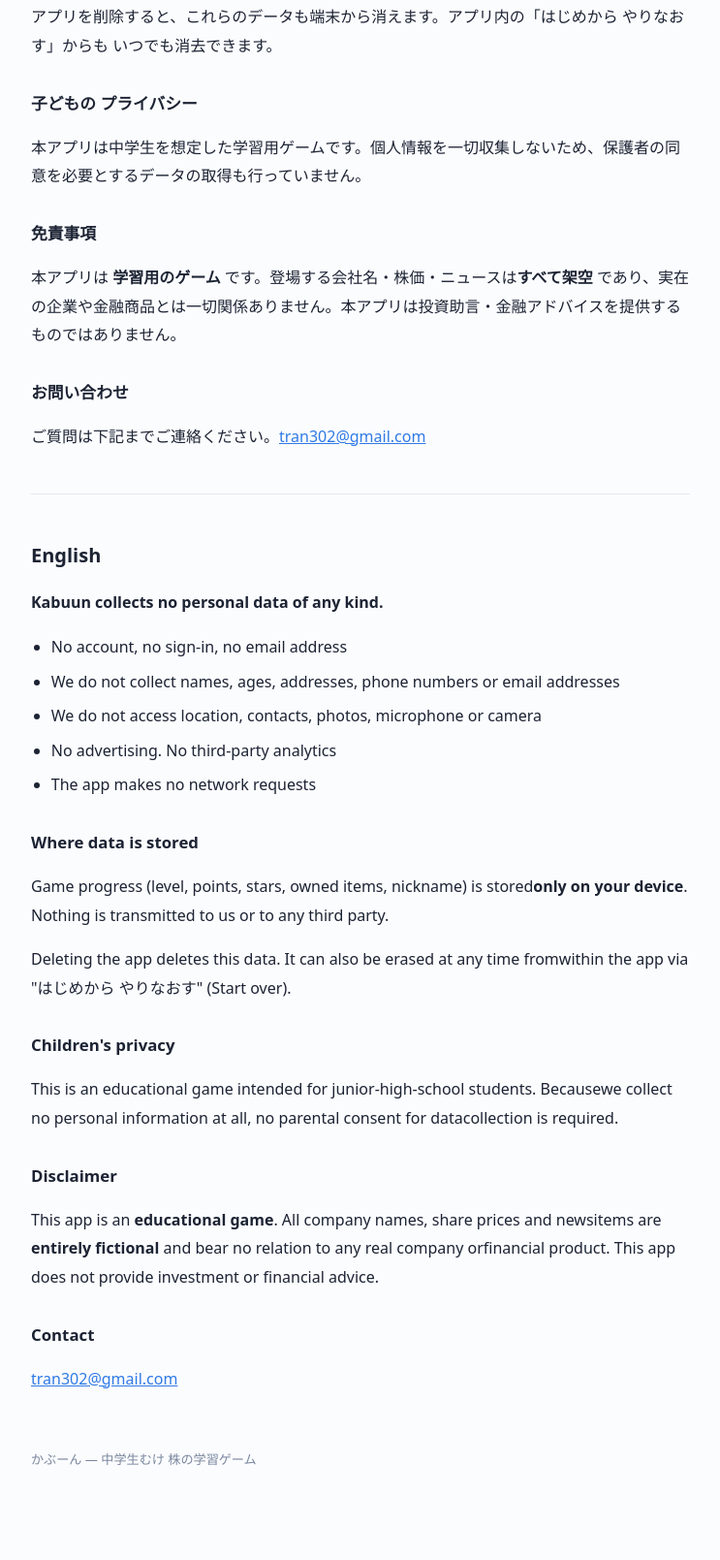
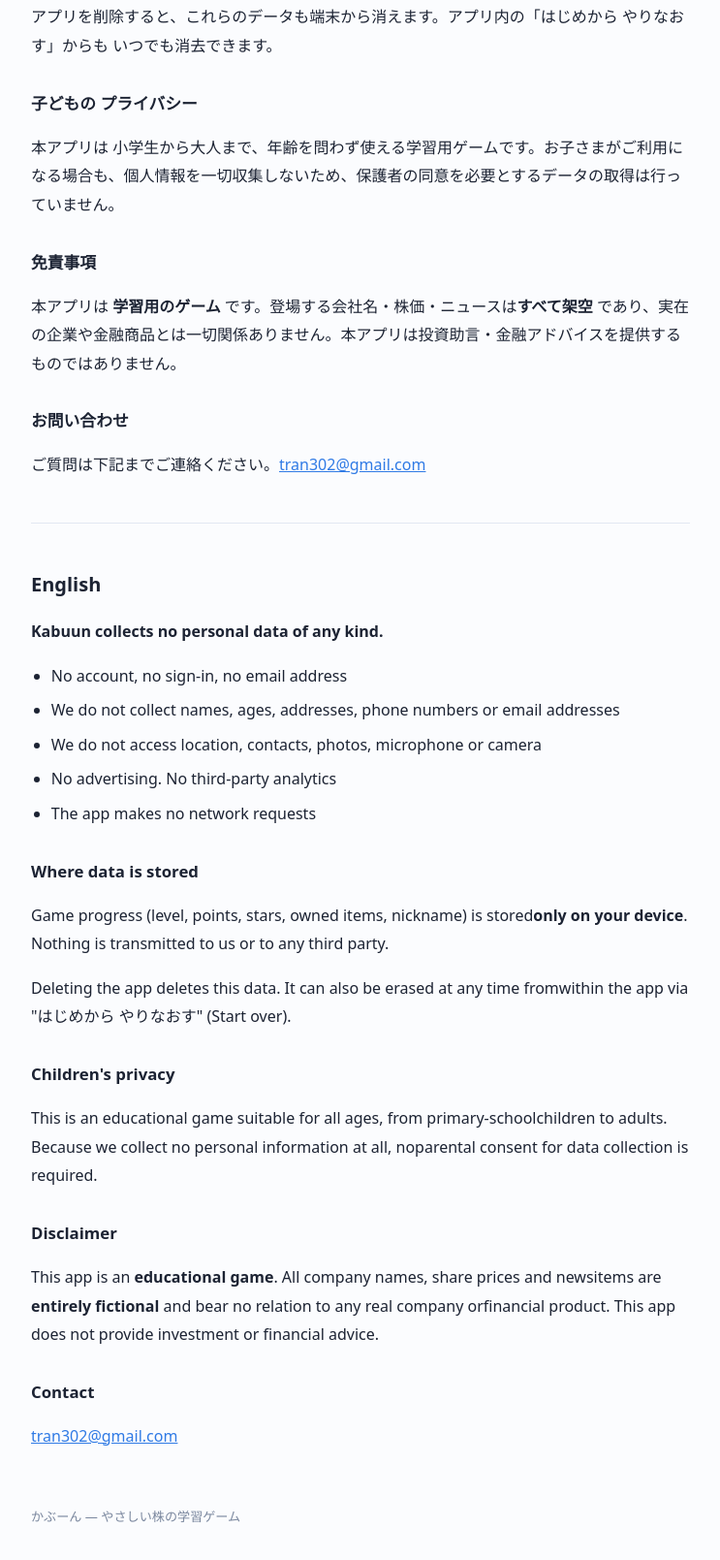
Before and after one commit to tran302/kabuun-site, a plain HTML site: page privacy.html in a window 1280 px wide. Shown: the part 655-2264 px from the top of the page at 97% size, without its empty margins (268-1011 px from the left). Drawn offline with Linux system fonts and the light colour scheme.

Commit message:
Widen audience framing to all ages

```diff
--- a/privacy.html
+++ b/privacy.html
@@ -53,7 +53,7 @@ footer { margin-top: 56px; color: #7a879e; font-size: .82rem; }
 <p>ゲームの進行状況（レベル、ポイント、★、もっているアイテム、ニックネーム）は、<strong>お使いの端末の中だけ</strong> に保存されます。当社のサーバーや外部のサービスに送信されることは ありません。</p>
 <p>アプリを削除すると、これらのデータも端末から消えます。アプリ内の「はじめから やりなおす」からも いつでも消去できます。</p>
 <h3>子どもの プライバシー</h3>
-<p>本アプリは中学生を想定した学習用ゲームです。個人情報を一切収集しないため、保護者の同意を必要とするデータの取得も行っていません。</p>
+<p>本アプリは 小学生から大人まで、年齢を問わず使える学習用ゲームです。お子さまがご利用になる場合も、個人情報を一切収集しないため、保護者の同意を必要とするデータの取得は行っていません。</p>
 <h3>免責事項</h3>
 <p>本アプリは <strong>学習用のゲーム</strong> です。登場する会社名・株価・ニュースは<strong>すべて架空</strong> であり、実在の企業や金融商品とは一切関係ありません。本アプリは投資助言・金融アドバイスを提供するものではありません。</p>
 <h3>お問い合わせ</h3>
@@ -72,11 +72,11 @@ footer { margin-top: 56px; color: #7a879e; font-size: .82rem; }
 <p>Game progress (level, points, stars, owned items, nickname) is stored<strong>only on your device</strong>. Nothing is transmitted to us or to any third party.</p>
 <p>Deleting the app deletes this data. It can also be erased at any time fromwithin the app via &quot;はじめから やりなおす&quot; (Start over).</p>
 <h3>Children&#x27;s privacy</h3>
-<p>This is an educational game intended for junior-high-school students. Becausewe collect no personal information at all, no parental consent for datacollection is required.</p>
+<p>This is an educational game suitable for all ages, from primary-schoolchildren to adults. Because we collect no personal information at all, noparental consent for data collection is required.</p>
 <h3>Disclaimer</h3>
 <p>This app is an <strong>educational game</strong>. All company names, share prices and newsitems are <strong>entirely fictional</strong> and bear no relation to any real company orfinancial product. This app does not provide investment or financial advice.</p>
 <h3>Contact</h3>
 <p><a href="mailto:tran302@gmail.com">tran302@gmail.com</a></p>
-<footer>かぶーん — 中学生むけ 株の学習ゲーム</footer>
+<footer>かぶーん — やさしい株の学習ゲーム</footer>
 </body>
 </html>
```
Also changed, not shown: index.html (+1 -1 lines), support.html (+3 -2 lines).
